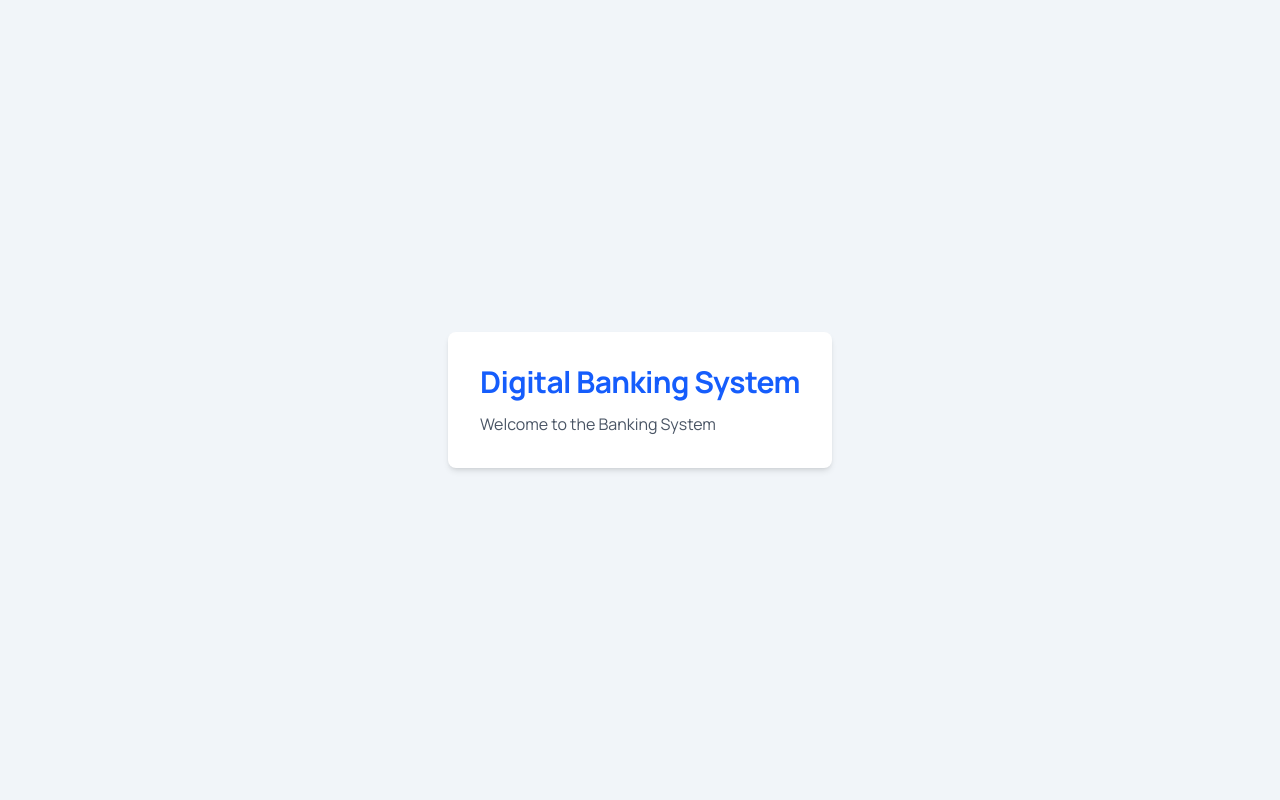
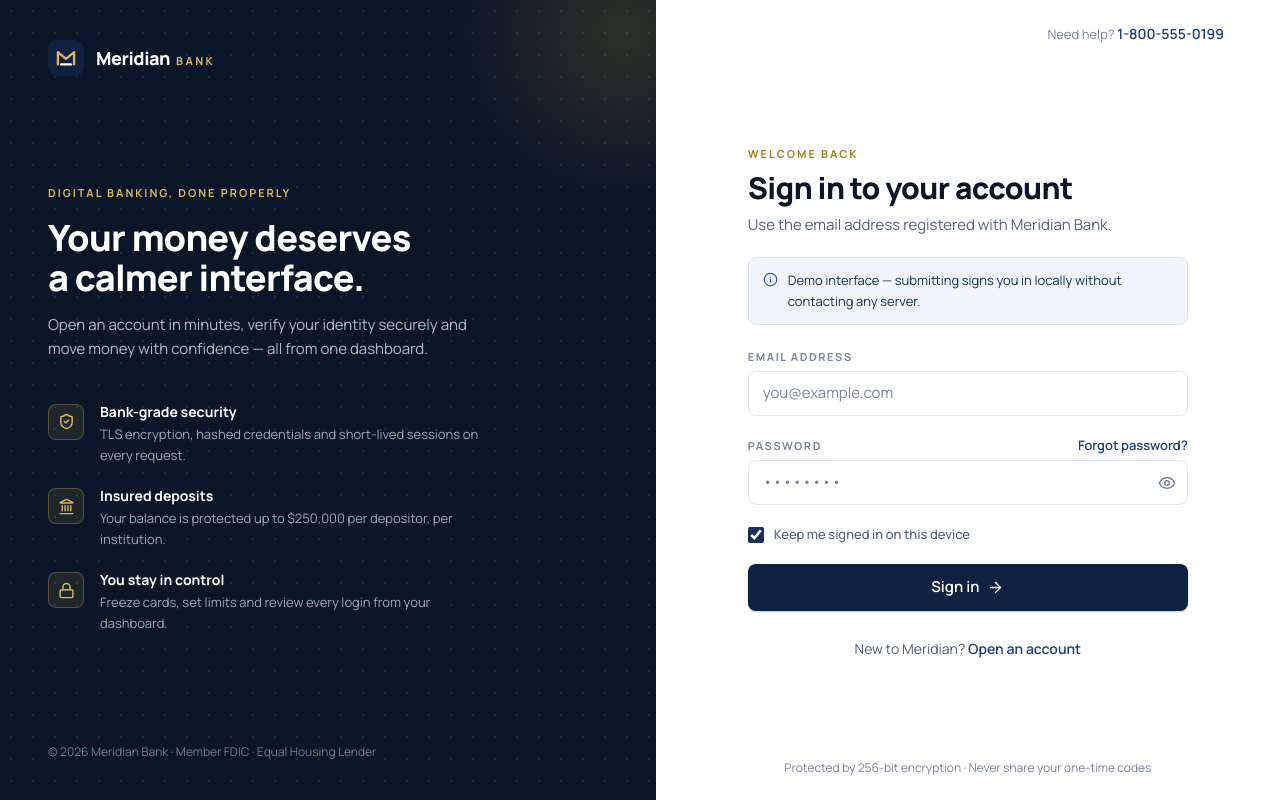
Before and after one commit to Degky827/DBS, a React (Vite) app in the folder frontend/: page / in a window 1280 px wide. Built offline with nearby package versions, Linux system fonts and the light colour scheme.

Commit message:
feat(frontend): wire routes for auth and dashboard flows

```diff
--- a/frontend/src/App.jsx
+++ b/frontend/src/App.jsx
@@ -1,17 +1,7 @@
+import AppRoutes from "./routes/AppRoutes";
+
 function App() {
-  return (
-    <div className="min-h-screen flex items-center justify-center bg-slate-100">
-      <div className="bg-white p-8 rounded-lg shadow-md">
-        <h1 className="text-3xl font-bold text-blue-600">
-          Digital Banking System
-        </h1>
-
-        <p className="mt-3 text-gray-600">
-          Welcome to the Banking System
-        </p>
-      </div>
-    </div>
-  );
+  return <AppRoutes />;
 }
 
 export default App;
--- a/frontend/src/routes/AppRoutes.jsx
+++ b/frontend/src/routes/AppRoutes.jsx
@@ -1,13 +1,32 @@
-import { BrowserRouter, Routes, Route } from "react-router-dom";
+import { BrowserRouter, Routes, Route, Navigate } from "react-router-dom";
+import AuthLayout from "../layouts/AuthLayout";
+import MainLayout from "../layouts/MainLayout";
 import Login from "../pages/auth/Login";
 import Register from "../pages/auth/Register";
+import VerifyEmail from "../pages/auth/VerifyEmail";
+import ForgotPassword from "../pages/auth/ForgotPassword";
+import ResetPassword from "../pages/auth/ResetPassword";
+import Dashboard from "../pages/dashboard/Dashboard";
+import Profile from "../pages/dashboard/Profile";
 
 function AppRoutes() {
   return (
     <BrowserRouter>
       <Routes>
-        <Route path="/" element={<Login />} />
-        <Route path="/register" element={<Register />} />
+        <Route element={<AuthLayout />}>
+          <Route path="/" element={<Login />} />
+          <Route path="/register" element={<Register />} />
+          <Route path="/verify-email" element={<VerifyEmail />} />
+          <Route path="/forgot-password" element={<ForgotPassword />} />
+          <Route path="/reset-password" element={<ResetPassword />} />
+        </Route>
+
+        <Route element={<MainLayout />}>
+          <Route path="/dashboard" element={<Dashboard />} />
+          <Route path="/profile" element={<Profile />} />
+        </Route>
+
+        <Route path="*" element={<Navigate to="/" replace />} />
       </Routes>
     </BrowserRouter>
   );
```
